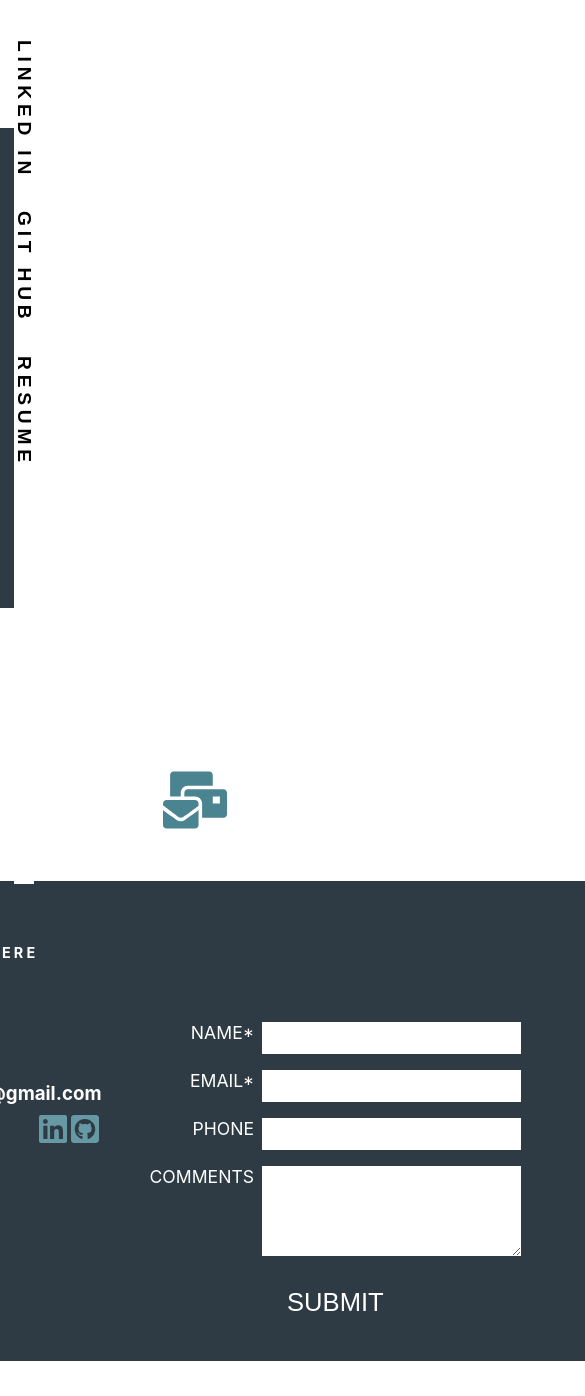
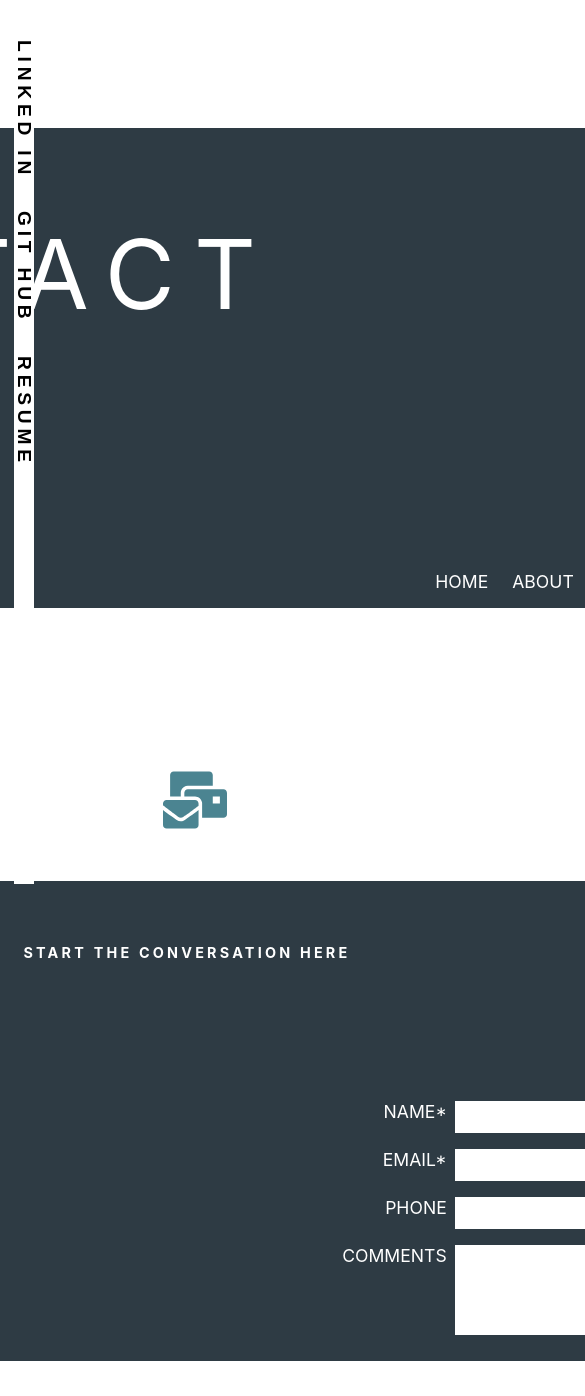
Before and after one commit to TravisAlanH/portfolionov2, a React (Create React App) app: page /contact in a window 390 px wide. Shown: the top 1396 px of the page, 585 px wide, since content can reach past the window. Before the commit the page ends 1361 px from the top, so only its background shows below. Built offline with nearby package versions, Linux system fonts and the light colour scheme.

Commit message:
Mobile Update working
Note:
Having Set Width is a issue when doing responsive web design, use % when you can

```diff
--- a/src/App.css
+++ b/src/App.css
@@ -7,7 +7,7 @@
 }
 
 .App {
-  width: 100vw;
+  width: 100%;
   height: 100vh;
   display: flex;
 }
@@ -25,7 +25,7 @@
 
 .Content {
   position:relative;
-  width: 100vw;
+  width: 100%;
   height: auto;
   display: flex;
   justify-content: center;
--- a/src/Styles/Home.css
+++ b/src/Styles/Home.css
@@ -1,6 +1,6 @@
 .PageBlock {
     position: fixed;
-    width: 85rem;
+    width: 100%;
     height: 30rem;
     display: flex;
     flex-direction: row;
@@ -71,9 +71,3 @@
     justify-content: flex-start;
     flex-direction: column;
 }
-
-.textRed {
-    width: 70rem;
-    height: 40rem;
-    background-color: red;
-}
--- a/src/Styles/Links.css
+++ b/src/Styles/Links.css
@@ -1,6 +1,6 @@
 .PageBlockLong {
     position: relative;
-    width: 100vw;
+    width: 100%;
     height: 30rem;
     display: flex;
     flex-direction: row;
@@ -25,11 +25,11 @@ p {
     position: relative;
     top: 0;
     height: 10rem;
-    width: 60rem;
+    width: 100%;
 }
 
 .LinkNameDiv {
-    width: 100vw;
+    width: 100%;
     height: 100%;
     display: flex;
     flex-direction: row;
@@ -87,7 +87,7 @@ p {
 }
 
 .ContactBox {
-    width: 70rem;
+    width: 100%;
     height: 30rem;
     background-color: rgb(46, 59, 68);
     border-top-left-radius: 1rem;
@@ -187,7 +187,7 @@ p {
 .ContactHeader {
     transform:translateY(5rem);
     font: Sans-Serif;
-    margin-right: 40rem;
+    margin-right: 1rem;
     font-size: 90%;
     text-decoration: none;
     letter-spacing: .2rem;
--- a/src/Styles/Mobile.css
+++ b/src/Styles/Mobile.css
@@ -14,9 +14,13 @@
         justify-content: center;
     }
     .FaceImage {
+        transform: translateX(0rem);
         width: 100%;
-        transform: translateX(5rem);
         margin-top: 2rem;
+        border-radius: 0;
+    }
+    .ProfilePhoto {
+        transform: translateX(0rem);
     }
     .Hello {
         width: fit-content;
@@ -28,7 +32,7 @@
         margin: 3rem;
     }
     .AboutText {
-        width: 25%;
+        width: 70%;
     }
     p {
         text-indent: 2rem;
@@ -49,11 +53,31 @@
         justify-content: center;
         margin-left: 2rem;
     }
+    .SkillsDisplay {
+        transform: translateX(0rem);
+        margin: 2rem;
+    }
+    .TeamDisplay {
+        transform: translateX(0rem);
+    }
+
+    .SkillsDiv {
+        height: auto;
+        flex-direction: column;
+        align-items: center;
+    }
+    .SkillsLeftDiv {
+        width: 100%;
+    }
+
+
+
+    .ContactBox {
+        flex-direction: column;
+    }
 }
 
-/* .SchoolLogoBox {
 
-} */
 
 .NavBarM {
     padding-top: 2.5rem;
```
